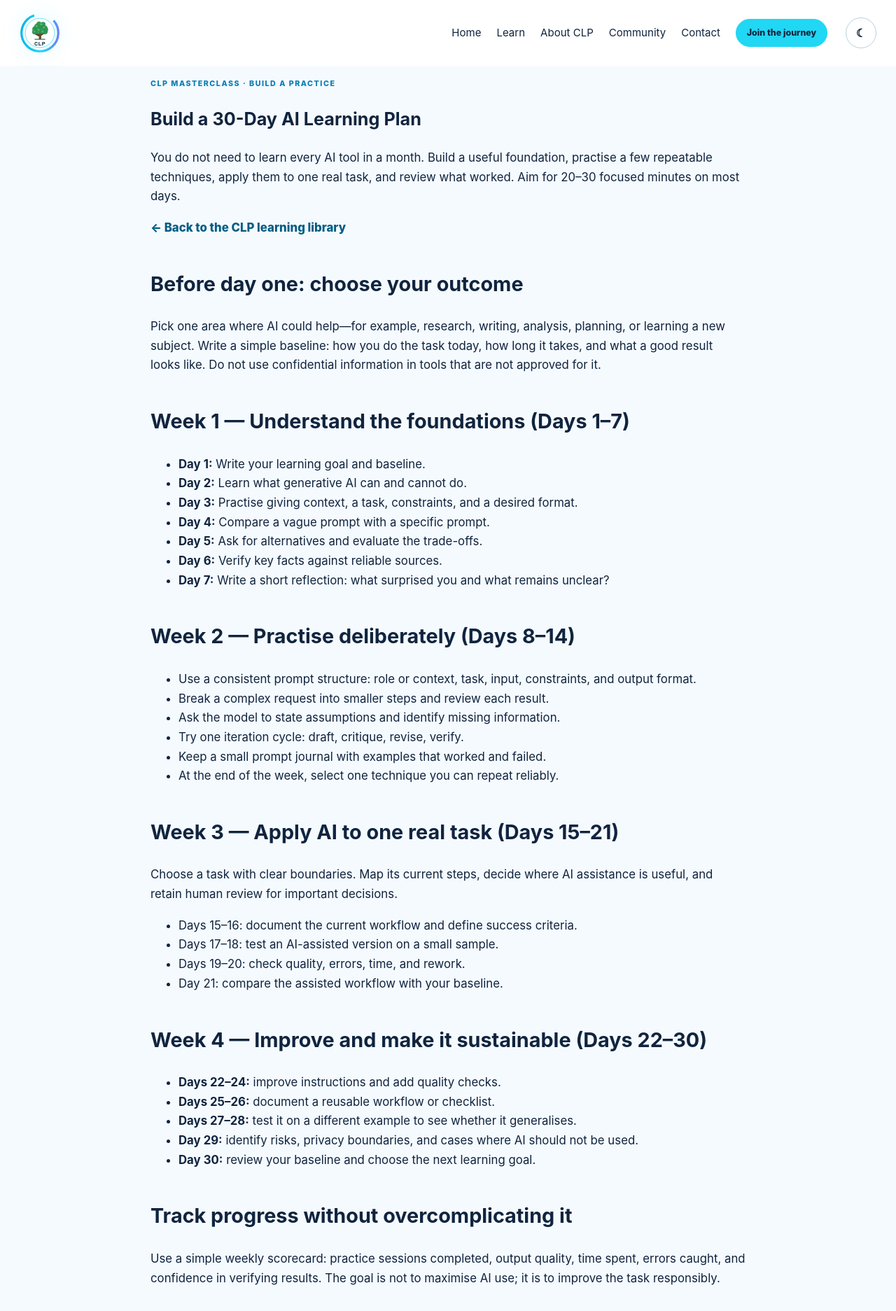
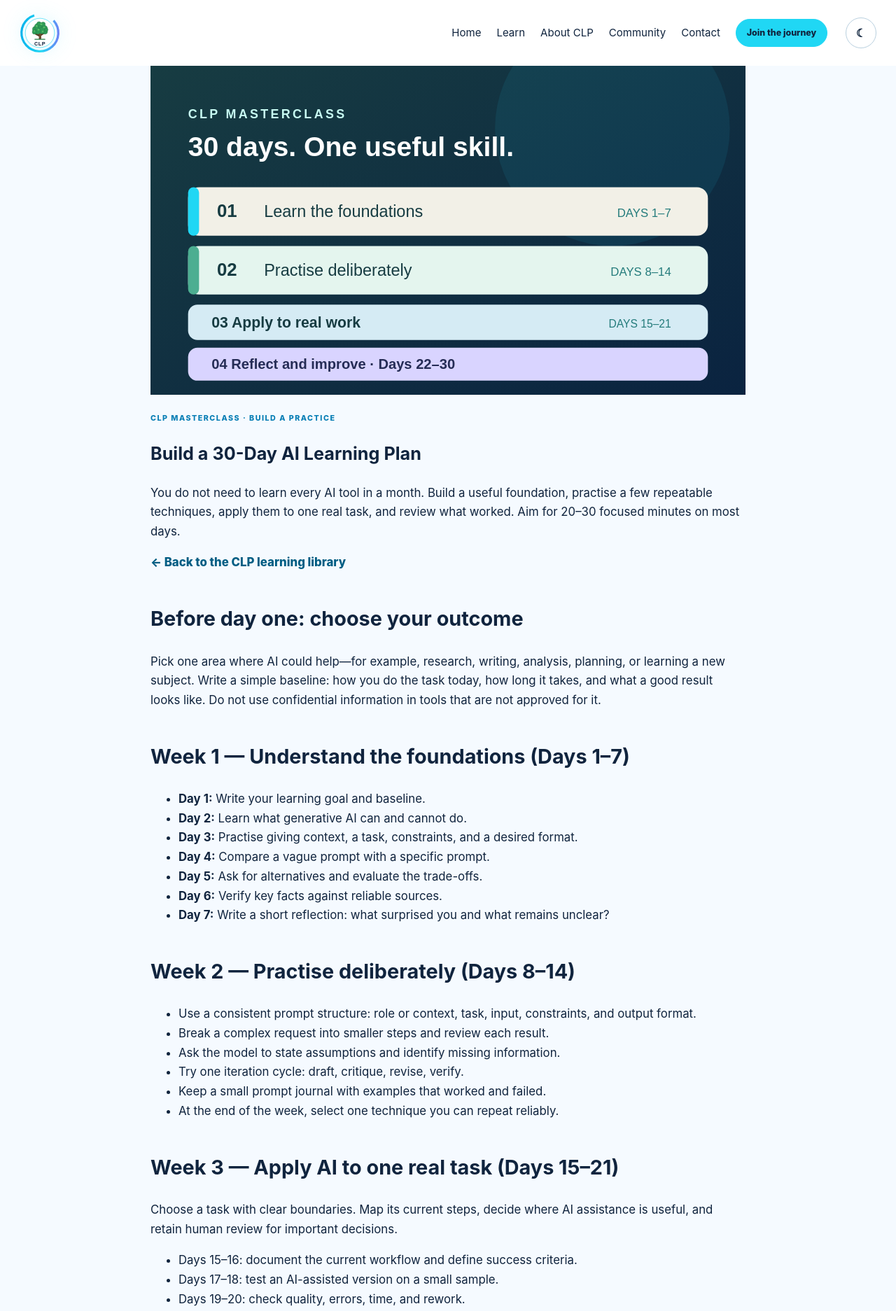
Before and after one commit to sanjeevkshu/clp, a Jekyll site: the page built from learn/30-day-ai-plan.md, in a window 1280 px wide. Shown: the top 1873 px of the page at 70% size. Built offline with Jekyll 4.4.1, drawn with Linux system fonts in a browser that asks for light colours.

Commit message:
Group learning guide artwork with article introduction

```diff
--- a/learn/30-day-ai-plan.md
+++ b/learn/30-day-ai-plan.md
@@ -4,9 +4,13 @@ description: "A practical four-week roadmap to build AI fluency through focused
 permalink: /learn/30-day-ai-plan/
 ---
 <article class="prose learning-article">
-  <p class="card-kicker">CLP MASTERCLASS · BUILD A PRACTICE</p>
-  <h1>Build a 30-Day AI Learning Plan</h1>
-  <p class="article-lede">You do not need to learn every AI tool in a month. Build a useful foundation, practise a few repeatable techniques, apply them to one real task, and review what worked. Aim for 20–30 focused minutes on most days.</p>
+  <header class="learning-article-hero">
+    <img class="learning-article-art" src="{{ '/assets/images/clp-30-day-plan.svg' | relative_url }}" alt="30-day AI learning roadmap showing learn, practise, apply, and reflect stages" fetchpriority="high">
+    <div class="learning-article-intro"><p class="card-kicker">CLP MASTERCLASS · BUILD A PRACTICE</p>
+      <h1>Build a 30-Day AI Learning Plan</h1>
+      <p class="article-lede">You do not need to learn every AI tool in a month. Build a useful foundation, practise a few repeatable techniques, apply them to one real task, and review what worked. Aim for 20–30 focused minutes on most days.</p>
+    </div>
+  </header>
   <p><a class="text-link" href="{{ '/learn/' | relative_url }}">← Back to the CLP learning library</a></p>
   <h2>Before day one: choose your outcome</h2>
   <p>Pick one area where AI could help—for example, research, writing, analysis, planning, or learning a new subject. Write a simple baseline: how you do the task today, how long it takes, and what a good result looks like. Do not use confidential information in tools that are not approved for it.</p>
```
